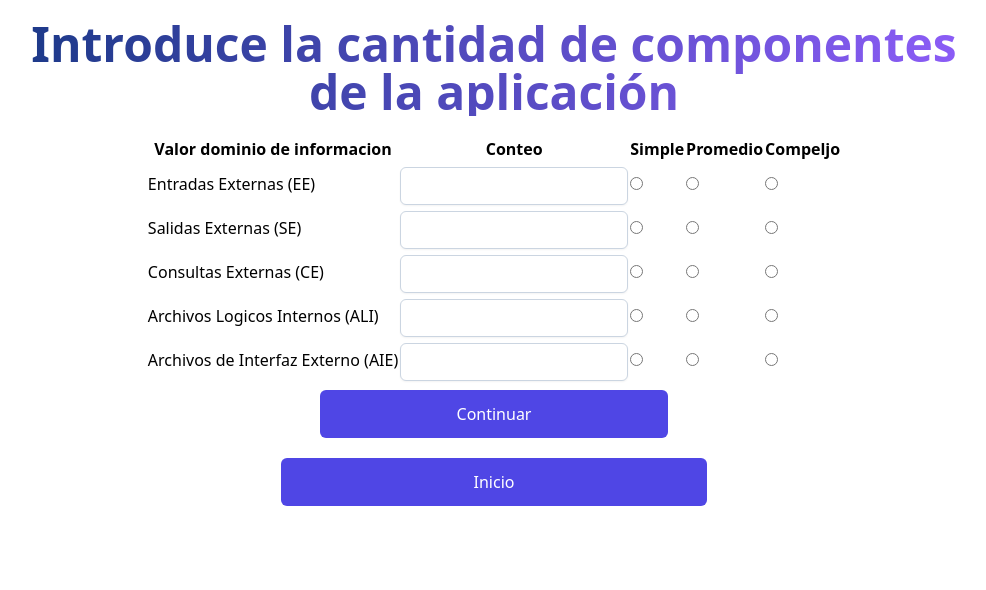
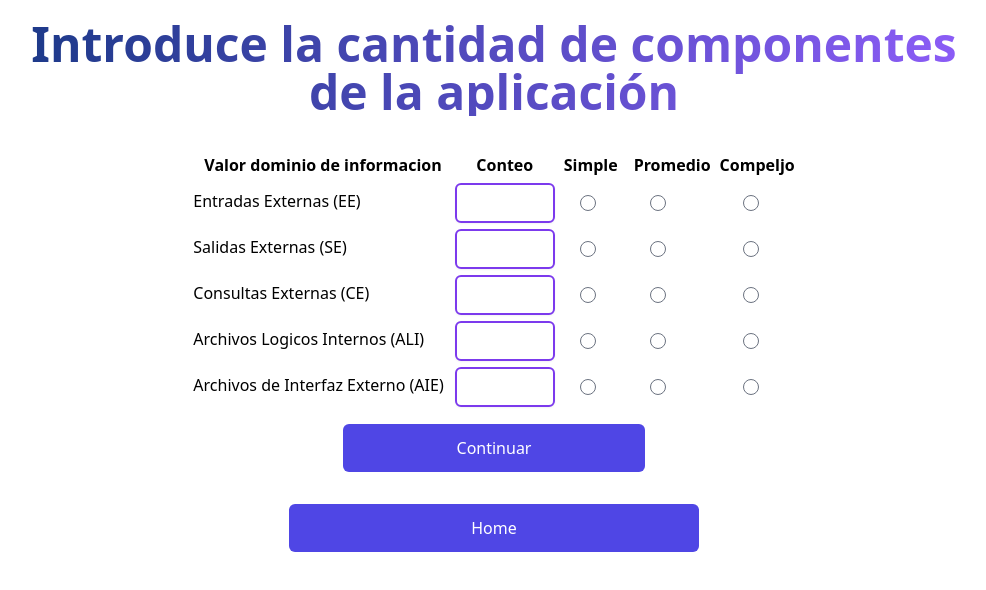
Before and after one commit to HarryHndz/ProyectoPuntos, a React (Vite) app: page / in a window 1280 px wide. Both pictures are taken after a click on the button "Comenzar". Shown: the top 590 px of the page, without its empty margins (146-1132 px from the left). Built offline with nearby package versions, Linux system fonts and the light colour scheme.

Commit message:
terminado mano

```diff
--- a/package.json
+++ b/package.json
@@ -10,6 +10,9 @@
     "preview": "vite preview"
   },
   "dependencies": {
+    "@headlessui/react": "^1.7.17",
+    "@heroicons/react": "^2.0.18",
+    "@tailwindcss/forms": "^0.5.7",
     "react": "^18.2.0",
     "react-dom": "^18.2.0"
   },
--- a/src/App.jsx
+++ b/src/App.jsx
@@ -1,5 +1,3 @@
-//import { ResultadoForm } from "./components/InterpretFinal.jsx"
-
 import { PaginaIincio } from "./components/PageIni"
 
 function App() {
--- /dev/null
+++ b/src/components/BotonHome.jsx
@@ -0,0 +1,10 @@
+
+
+export const BotonInicio =({volverInicio})=>{
+    return (
+        <div className="flex justify-center px-4 py-3 sm:flex sm:flex-row-reverse sm:px-6">
+            <button className='w-1/3 inline-block rounded-md bg-indigo-600 px-8 py-3 text-center font-medium text-white
+            hover:bg-indigo-700' onClick={volverInicio}>Home</button>
+        </div>
+    )
+}
--- a/src/components/ConteoTotal.jsx
+++ b/src/components/ConteoTotal.jsx
@@ -1,5 +1,5 @@
 import { useState } from "react"
-import { Formulario } from "./AjusteValor.jsx";
+
 
 export const CuadroConteo = ({onResultChange})=>{
     const [total, setTotal] = useState(0)
@@ -28,52 +28,57 @@ export const CuadroConteo = ({onResultChange})=>{
                 const ConsultaEx = Number(ev.target.conteo_ce.value) * Number(ev.target.radio_ce.value)
                 const ArchLin = Number(ev.target.conteo_ali.value) * Number(ev.target.radio_ali.value)
                 const ArchLEX = Number(ev.target.conteo_aie.value) * Number(ev.target.radio_aie.value)
+
+                if (!EntradaEx || !salidaEx || !ConsultaEx || !ArchLin || ! ArchLEX) {
+                    alert('Llene todo los campos')
+                    return
+                }
                 calcularConteo(EntradaEx,salidaEx,ConsultaEx,ArchLin,ArchLEX)
             }}>
 
 
-                <table>
+                <table className="my-4">
                     <tr>
-                        <th>Valor dominio de informacion</th>
+                        <th className="px-3" >Valor dominio de informacion</th>
                         <th>Conteo</th>
-                        <th>Simple</th>
-                        <th>Promedio</th>
+                        <th className="px-2">Simple</th>
+                        <th className="px-2">Promedio</th>
                         <th>Compeljo</th>
                     </tr>
                     <tr>
                         <td><label htmlFor="">Entradas Externas (EE)</label></td>
-                        <td><input type="number" name="conteo_ee" className="mt-1 px-3 py-2 bg-white border shadow-sm border-slate-300 placeholder-slate-400 focus:outline-none focus:border-sky-500 focus:ring-sky-500 block w-full rounded-md sm:text-sm focus:ring-1" /></td>
-                        <td><input type="radio" name="radio_ee" value="3" /></td>
-                        <td><input type="radio" name="radio_ee" value="4"/></td>
-                        <td><input type="radio" name="radio_ee" value="6"/></td>
+                        <td><input type="number" min="1" max="50" name="conteo_ee" className="mt-1 px-3 py-2 bg-white border-2 shadow-sm border-violet-600 placeholder-slate-400 focus:outline-none focus:border-sky-500 focus:ring-sky-500 block w-full rounded-md sm:text-sm focus:ring-1" /></td>
+                        <td className="px-6"><input type="radio" name="radio_ee" value="3" className="text-purple-600 checked:text-violet-600 focus:ring-violet-600" /></td>
+                        <td className="px-6"><input type="radio" name="radio_ee" value="4" className="text-purple-600 checked:text-violet-600 focus:ring-violet-600" /></td>
+                        <td className="px-6"><input type="radio" name="radio_ee" value="6" className="text-purple-600 checked:text-violet-600 focus:ring-violet-600" /></td>
                     </tr>
                     <tr>
                         <td><label htmlFor="">Salidas Externas (SE)</label></td>
-                        <td><input type="number" name="conteo_se" className="mt-1 px-3 py-2 bg-white border shadow-sm border-slate-300 placeholder-slate-400 focus:outline-none focus:border-sky-500 focus:ring-sky-500 block w-full rounded-md sm:text-sm focus:ring-1" /></td>
-                        <td><input type="radio" name="radio_se" value="4"/></td>
-                        <td><input type="radio" name="radio_se" value="5"/></td>
-                        <td><input type="radio" name="radio_se" value="7"/></td>
+                        <td><input type="number" min="1" max="50" name="conteo_se" className="mt-1 px-3 py-2 bg-white border-2 shadow-sm border-violet-600 placeholder-slate-400 focus:outline-none focus:border-sky-500 focus:ring-sky-500 block w-full rounded-md sm:text-sm focus:ring-1" /></td>
+                        <td className="px-6"><input type="radio" name="radio_se" value="4"className="text-purple-600 checked:text-violet-600 focus:ring-violet-600" /></td>
+                        <td className="px-6"><input type="radio" name="radio_se" value="5" className="text-purple-600 checked:text-violet-600 focus:ring-violet-600" /></td>
+                        <td className="px-6"><input type="radio" name="radio_se" value="7" className="text-purple-600 checked:text-violet-600 focus:ring-violet-600" /></td>
                     </tr>
                     <tr>
                         <td><label htmlFor="">Consultas Externas (CE)</label></td>
-                        <td><input type="number" name="conteo_ce" className="mt-1 px-3 py-2 bg-white border shadow-sm border-slate-300 placeholder-slate-400 focus:outline-none focus:border-sky-500 focus:ring-sky-500 block w-full rounded-md sm:text-sm focus:ring-1" /></td>
-                        <td><input type="radio" name="radio_ce" value="3"/></td>
-                        <td><input type="radio" name="radio_ce" value="4"/></td>
-                        <td><input type="radio" name="radio_ce" value="6"/></td>
+                        <td><input type="number" min="1" max="50" name="conteo_ce" className="mt-1 px-3 py-2 bg-white border-2 shadow-sm border-violet-600 placeholder-slate-400 focus:outline-none focus:border-sky-500 focus:ring-sky-500 block w-full rounded-md sm:text-sm focus:ring-1" /></td>
+                        <td className="px-6"><input type="radio" name="radio_ce" value="3" className="text-purple-600 checked:text-violet-600 focus:ring-violet-600" /></td>
+                        <td className="px-6"><input type="radio" name="radio_ce" value="4" className="text-purple-600 checked:text-violet-600 focus:ring-violet-600" /></td>
+                        <td className="px-6"><input type="radio" name="radio_ce" value="6" className="text-purple-600 checked:text-violet-600 focus:ring-violet-600" /></td>
                     </tr>
                     <tr>
                         <td><label htmlFor="">Archivos Logicos Internos (ALI)</label></td>
-                        <td><input type="number" name="conteo_ali" className="mt-1 px-3 py-2 bg-white border shadow-sm border-slate-300 placeholder-slate-400 focus:outline-none focus:border-sky-500 focus:ring-sky-500 block w-full rounded-md sm:text-sm focus:ring-1" /></td>
-                        <td><input type="radio" name="radio_ali" value="7"/></td>
-                        <td><input type="radio" name="radio_ali" value="10"/></td>
-                        <td><input type="radio" name="radio_ali" value="15"/></td>
+                        <td><input type="number" min="1" max="50" name="conteo_ali" className="mt-1 px-3 py-2 bg-white border-2 shadow-sm border-violet-600 placeholder-slate-400 focus:outline-none focus:border-sky-500 focus:ring-sky-500 block w-full rounded-md sm:text-sm focus:ring-1" /></td>
+                        <td className="px-6"><input type="radio" name="radio_ali" value="7" className="text-purple-600 checked:text-violet-600 focus:ring-violet-600" /></td>
+                        <td className="px-6"><input type="radio" name="radio_ali" value="10" className="text-purple-600 checked:text-violet-600 focus:ring-violet-600" /></td>
+                        <td className="px-6"><input type="radio" name="radio_ali" value="15" className="text-purple-600 checked:text-violet-600 focus:ring-violet-600" /></td>
                     </tr>
                     <tr >
                         <td><label htmlFor="">Archivos de Interfaz Externo (AIE)</label></td>
-                        <td><input type="number" name="conteo_aie" className="mt-1 px-3 py-2 bg-white border shadow-sm border-slate-300 placeholder-slate-400 focus:outline-none focus:border-sky-500 focus:ring-sky-500 block w-full rounded-md sm:text-sm focus:ring-1" /></td>
-                        <td><input type="radio" name="radio_aie" value="5" /></td>
-                        <td><input type="radio" name="radio_aie" value="7" /></td>
-                        <td><input type="radio" name="radio_aie" value="10" /></td>
+                        <td><input type="number" min="1" max="50" name="conteo_aie" className="mt-1 px-3 py-2 bg-white shadow-sm border-2 border-violet-600 placeholder-slate-400 focus:outline-none focus:border-sky-500 focus:ring-sky-500 block w-full rounded-md sm:text-sm focus:ring-1" /></td>
+                        <td className="px-6"><input type="radio" name="radio_aie" value="5" className="text-purple-600 checked:text-violet-600 focus:ring-violet-600" /></td>
+                        <td className="px-6"><input type="radio" name="radio_aie" value="7" className="text-purple-600 checked:text-violet-600 focus:ring-violet-600" /></td>
+                        <td className="px-6"><input type="radio" name="radio_aie" value="10" className="text-purple-600 checked:text-violet-600 focus:ring-violet-600" /></td>
                     </tr>
                 </table>
                 <div className="flex justify-center mt-2">
--- a/src/components/Fin.jsx
+++ /dev/null
@@ -1,29 +0,0 @@
-
-
-export const MostrarResultados = (x) => {
-    const resulFin = x.a
-    console.log(resulFin)
-    return (
-
-        <div>
-            <h1>
-                La complejidad es:
-            </h1>
-            <h2>
-                {resulFin.complejidad}
-            </h2>
-            <h1>
-                El esfuerzo hora/persona es:
-            </h1>
-            <h2>
-                {resulFin.esfuerzoHora} horas/personas
-            </h2>
-            <h1>
-                La duración del proyecto en horas es:
-            </h1>
-            <h2>
-                {resulFin.duracion} horas por miembro
-            </h2>
-        </div>
-    )
-}
--- a/src/components/InterpretFinal.jsx
+++ b/src/components/InterpretFinal.jsx
@@ -1,8 +1,9 @@
 import { CuadroConteo } from "./ConteoTotal.jsx";
 import { Formulario } from "./AjusteValor.jsx";
 import { useState } from "react";
+import { BotonInicio } from "./BotonHome.jsx";
 
-export const ResultadoForm = ()=>{
+export const ResultadoForm = ({volverInicio})=>{
 
     //estado del cuadro
     const [cuadro,setCuadro] = useState(0)
@@ -24,11 +25,13 @@ export const ResultadoForm = ()=>{
         <div>
             {siguiente ? (
                 <>
-                <Formulario /*onResultChange2={handleResultChange2}*/ x={cuadro}/>
+                <Formulario x={cuadro} />
+                <BotonInicio volverInicio={volverInicio}></BotonInicio>
                 </>
             ) : (
                 <div>
                     <CuadroConteo onResultChange={handleResultChange}  />
+                    <BotonInicio volverInicio={volverInicio}></BotonInicio>
                 </div>
             )}
         </div>
--- a/src/components/PageIni.jsx
+++ b/src/components/PageIni.jsx
@@ -24,11 +24,7 @@ export const PaginaIincio = ()=>{
         <div>
             {mostrar ? (
             <>
-            <ResultadoForm />
-            <div className='flex justify-center my-2'>
-                <button className='w-1/3 inline-block rounded-md bg-indigo-600 px-8 py-3 text-center font-medium text-white
-                hover:bg-indigo-700' onClick={volverInicio}>Inicio</button>
-                </div>
+            <ResultadoForm volverInicio={volverInicio} />
             </>
         ) : (
             <div className="relative overflow-hidden bg-white">
--- a/tailwind.config.js
+++ b/tailwind.config.js
@@ -4,5 +4,7 @@ export default {
   theme: {
     extend: {},
   },
-  plugins: [],
+  plugins: [
+    require('@tailwindcss/forms')
+  ],
 }
```
Also changed, not shown: src/components/AjusteValor.jsx (+28 -42 lines), src/components/Capsula2.jsx (added, +82 -0 lines), src/components/HorasTrabajo.jsx (+17 -3 lines), 1 other file (tests, documents, lock files or other folders).
